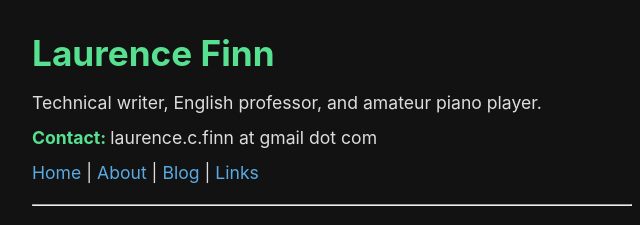
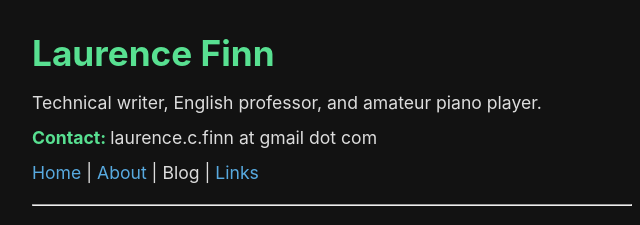
Before and after one commit to laurence-finn/laurence-finn.github.io, a plain HTML site: page index.html in a window 1280 px wide. Shown: the top 225 px of the page, 308-948 px from the left. Drawn offline with Linux system fonts and the light colour scheme; files whose address does not match are found by name.

Commit message:
Disable the blog link for this build.

```diff
--- a/js/_header.html
+++ b/js/_header.html
@@ -7,7 +7,7 @@
     <nav>
       <a class="nav-link" href="/">Home</a> |
       <a class="nav-link" href="/about">About</a> |
-      <a class="nav-link" href="/">Blog</a> |
+      <span>Blog</span> |
       <a class="nav-link" href="/links">Links</a>
     </nav>
   </header>
```
